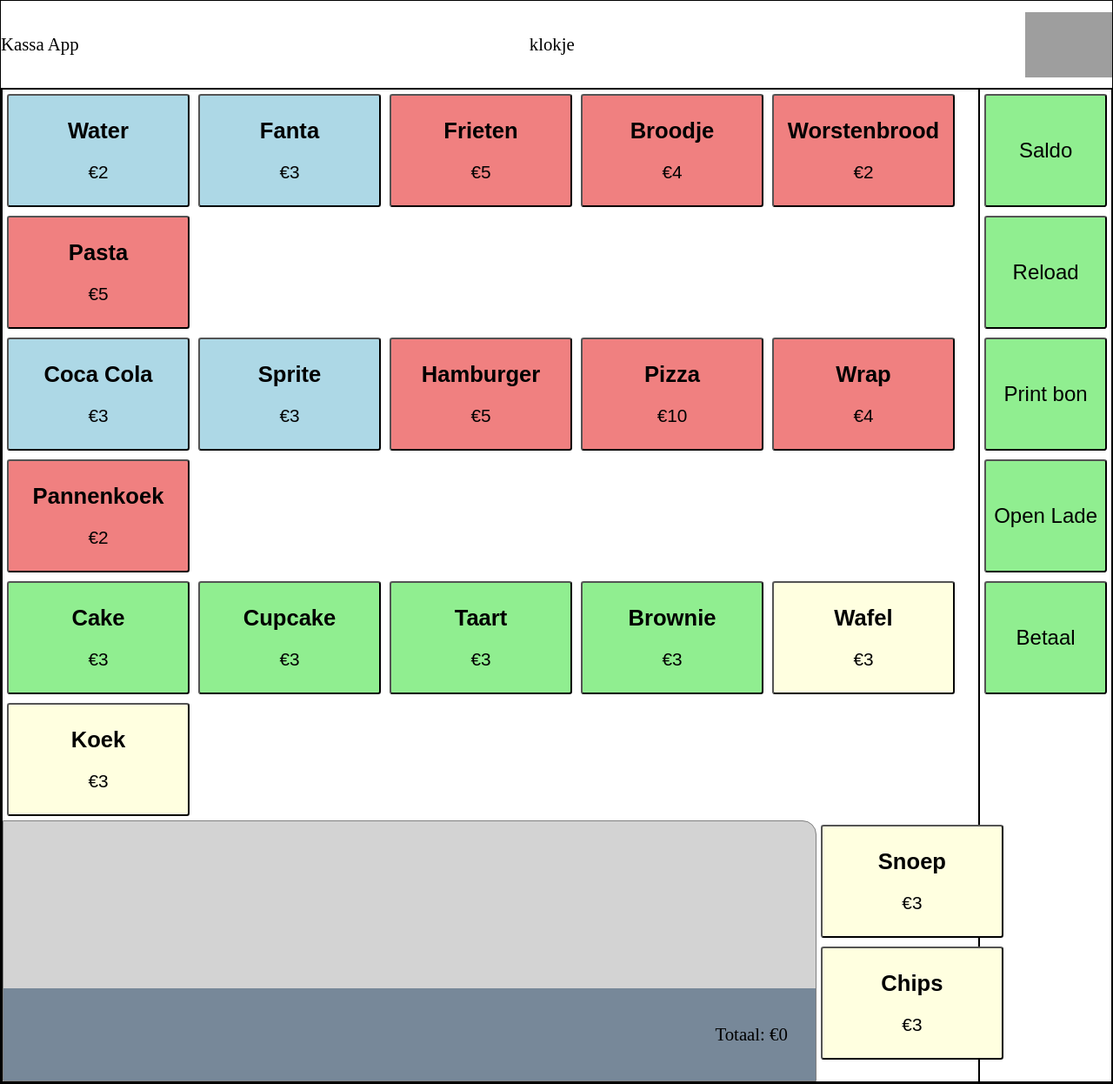
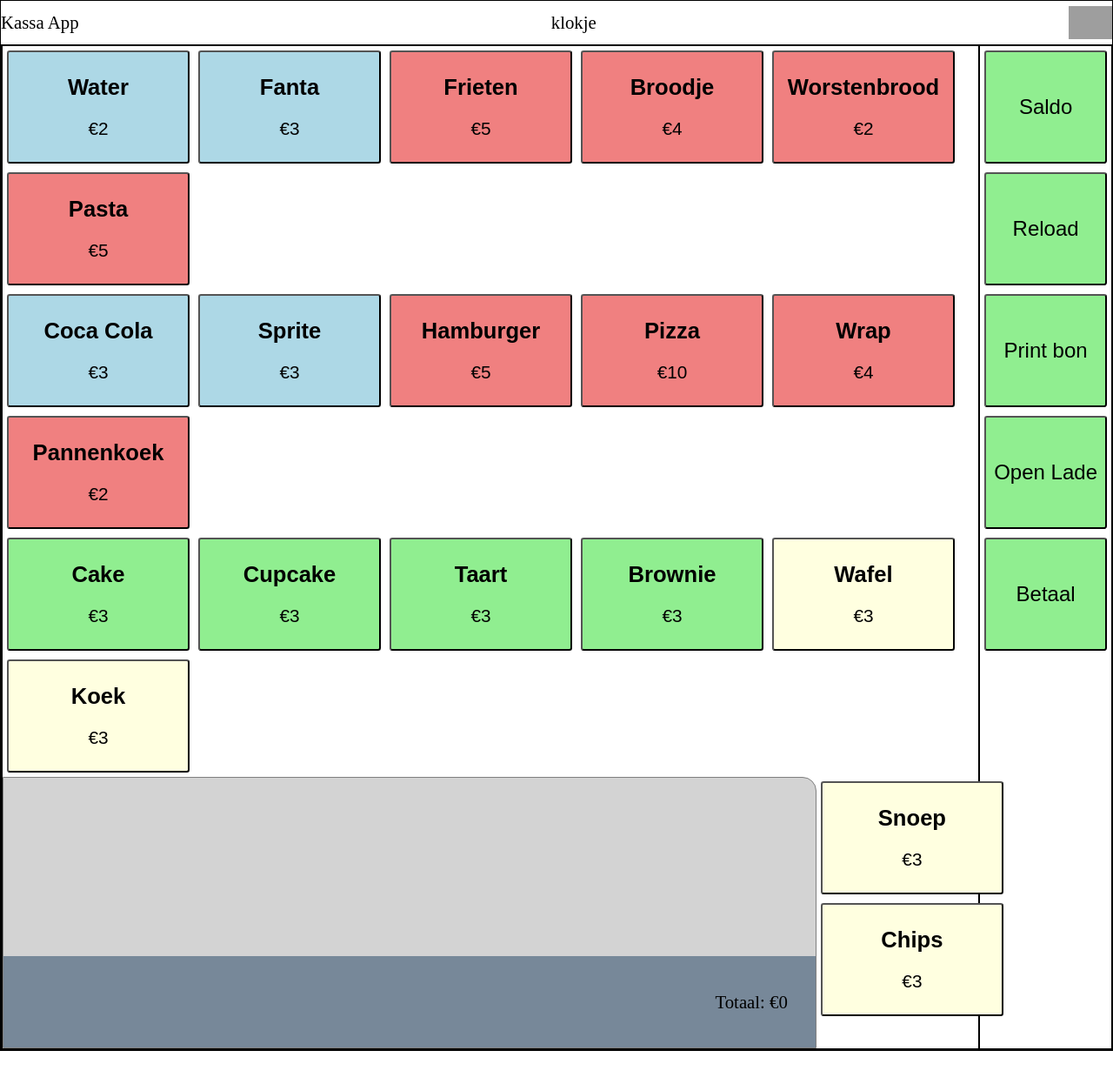
Before and after one commit to UCLL-FEG-Leuven/project-9101112-looplegends, an Angular app in the folder Client/: page / in a window 1280 px wide. Shown: the whole page at 87% size. After the commit the page ends 1208 px from the top, so only its background shows below. Built offline with nearby package versions, Linux system fonts and the light colour scheme; grey boxes are pictures that could not be loaded.

Commit message:
Laatste tweaks gemaakt

```diff
--- a/Client/src/app/app.component.css
+++ b/Client/src/app/app.component.css
@@ -2,10 +2,11 @@
   display: flex;
   justify-content: space-between;
   align-items: center;
-  height: 100px;
+  height: 50px;
 }
+
 .Head img {
-  width: 100px;
+  width: 50px;
   height: auto;
 }
 
@@ -69,7 +70,7 @@ section {
   background-color: lightgrey;
   border: 1px solid grey;
   border-top-right-radius: 1rem;
-  height: 37.2vh;
+  height: 38.8vh;
 }
 
 .Onderste {
--- a/Client/src/styles.css
+++ b/Client/src/styles.css
@@ -1,6 +1,6 @@
 /* You can add global styles to this file, and also import other style files */
 body {
     max-width: 1617px;
-    margin:auto;
+    margin: auto;
     border: 1px solid black;
 }
```
